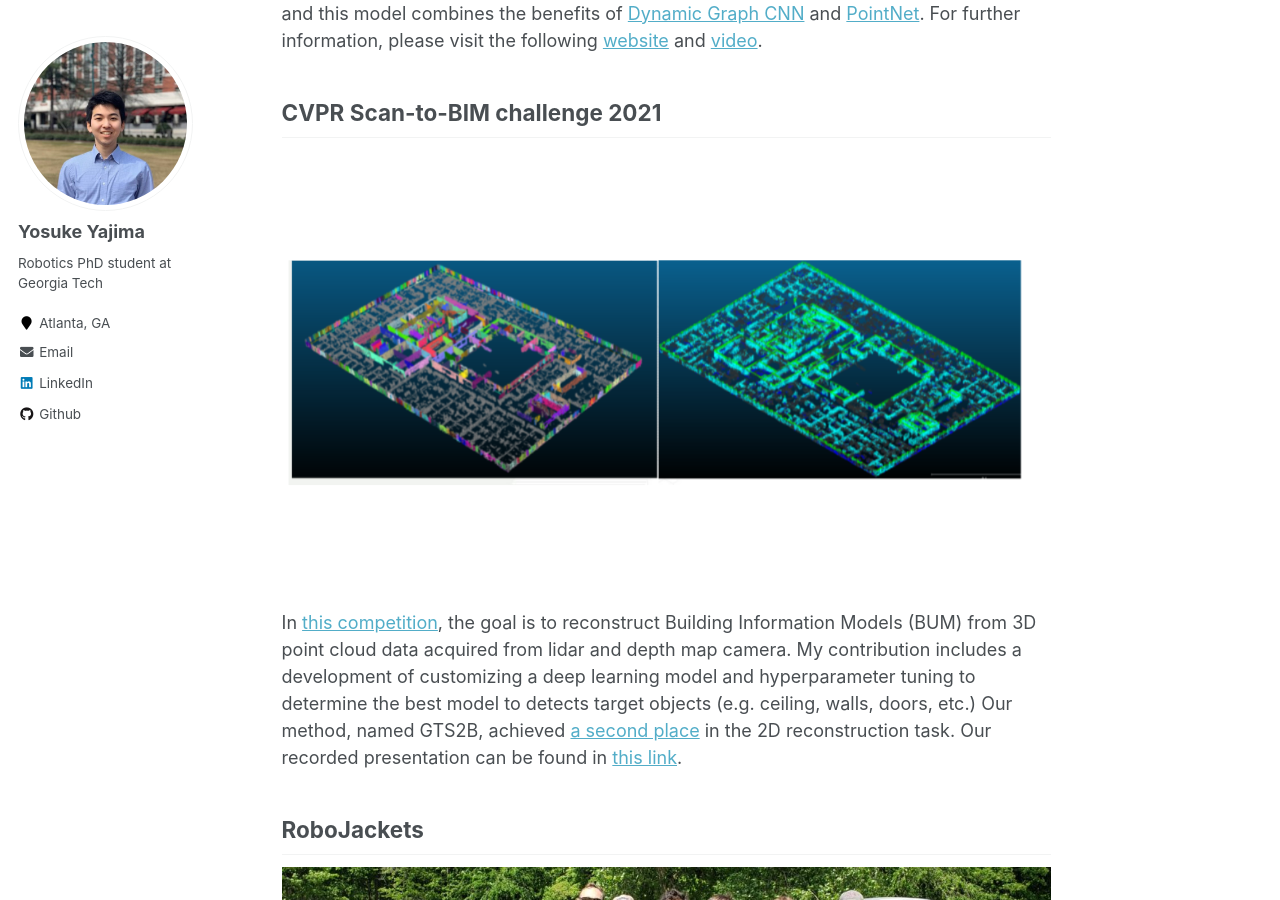
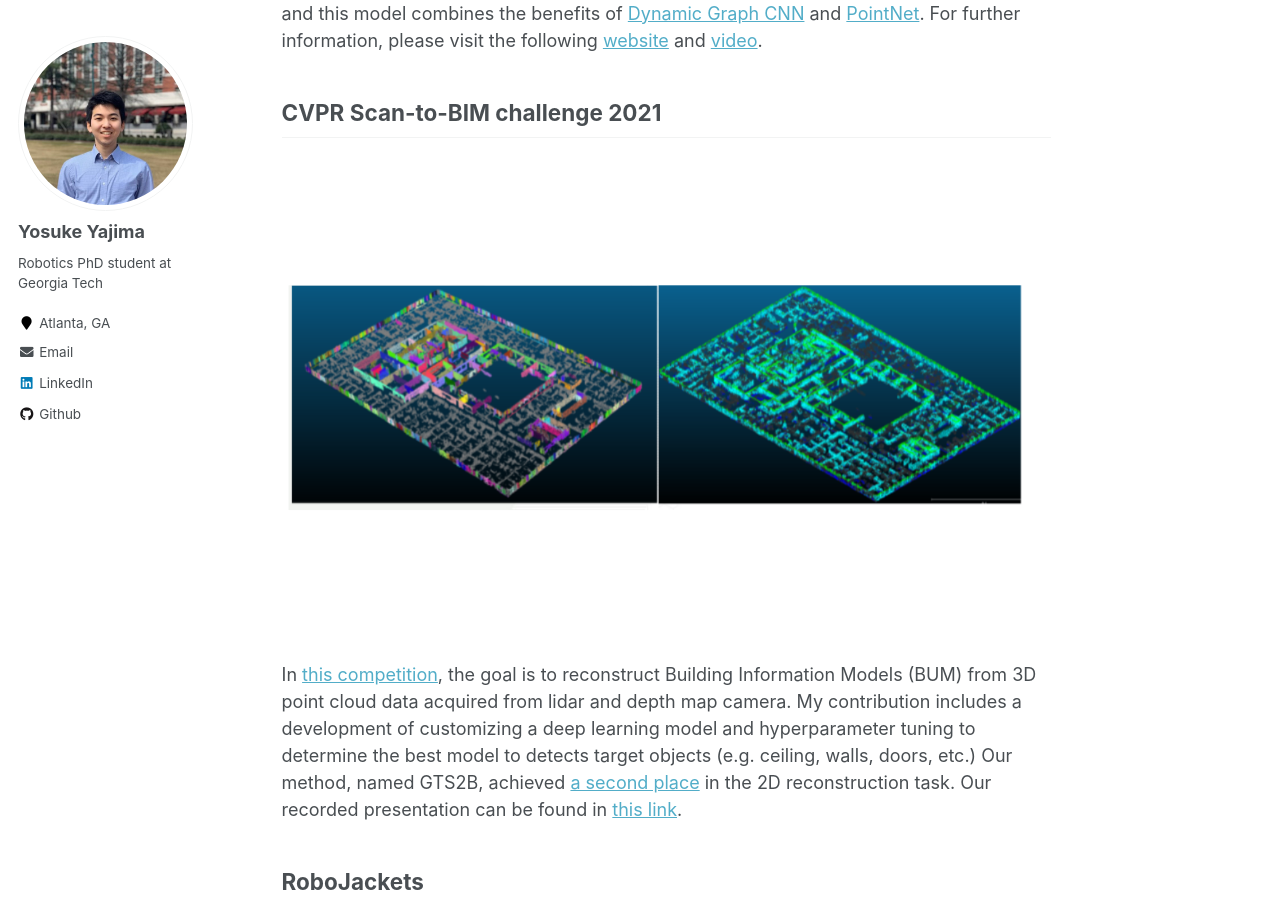
Before and after one commit to yyajima21/yyajima21.github.io, a Jekyll site: the page built from _pages/project.md, in a window 1280 px wide and 900 px high, scrolled down 1070 px. Built offline with Jekyll 4.4.1, drawn with Linux system fonts in a browser that asks for light colours.

```diff
--- a/_pages/project.md
+++ b/_pages/project.md
@@ -13,8 +13,9 @@ Over the past few years, I've worked on several personal & team projects related
 In the [CS7641 course](https://mahdi-roozbahani.github.io/CS46417641-summer2021/), our team developed unsupervised and supervised point cloud clustering and segmentation methods. As more 3D data is captured through lidar and depth sensors, our team focuses on developing a efficient way to cluster objects in point cloud and predict object labels using machine learning and deep learning. My contribution is a development of deep learning model, named Dynamic Graph PointNet (DGPointNet), and this model combines the benefits of [Dynamic Graph CNN](https://arxiv.org/abs/1801.07829) and [PointNet](https://arxiv.org/abs/1612.00593). For further information, please visit the following [website](https://cs7641-pointcloudsegmentation.github.io/) and [video](https://gtvault-my.sharepoint.com/personal/yyajima3_gatech_edu/_layouts/15/onedrive.aspx?id=%2Fpersonal%2Fyyajima3%5Fgatech%5Fedu%2FDocuments%2Fcs7641%5Fproject%2Fcs7641%5Ffinal%5Fproject%2Emp4&parent=%2Fpersonal%2Fyyajima3%5Fgatech%5Fedu%2FDocuments%2Fcs7641%5Fproject).
 
 ## CVPR Scan-to-BIM challenge 2021
-![RoboJackets](/images/cvpr-scan2bim/gts2b.png)
-<br /><br />
+<figure>
+    <img src="/images/cvpr-scan2bim/gts2b.png">
+</figure>
 In [this competition](https://cv4aec.github.io/), the goal is to reconstruct Building Information Models (BUM) from 3D point cloud data acquired from lidar and depth map camera. My contribution includes a development of customizing a deep learning model and hyperparameter tuning to determine the best model to detects target objects (e.g. ceiling, walls, doors, etc.) Our method, named GTS2B, achieved [a second place](files/2D_SecondPlace_Certificate.pdf) in the 2D reconstruction task. Our recorded presentation can be found in [this link](https://www.youtube.com/watch?v=DR9ifKxutf8&list=TLGG8vy3pvaCCBQwMjA4MjAyMQ&t=1006s).
 
 ## RoboJackets
```
Also changed, not shown: _pages/publications.md (+4 -0 lines).
